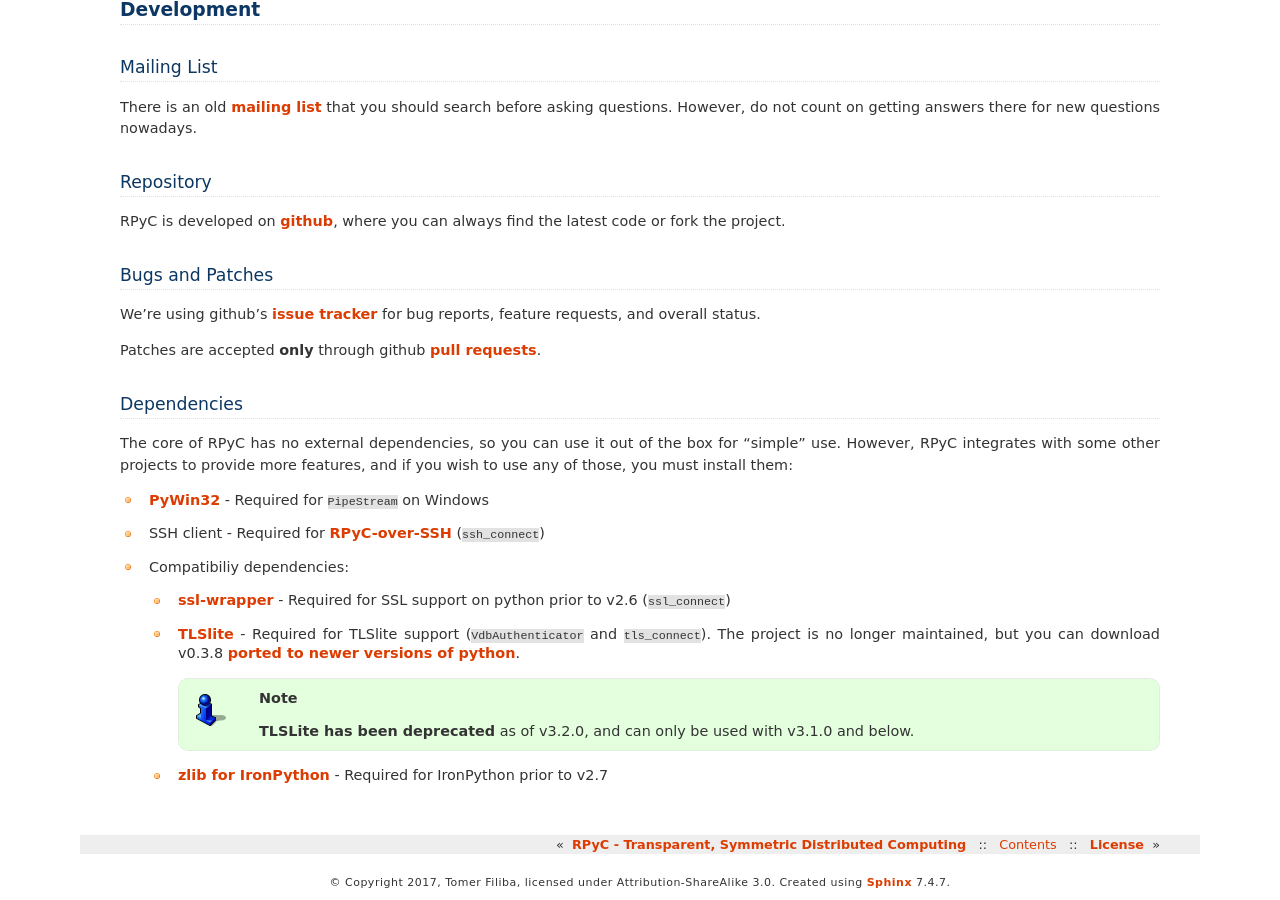
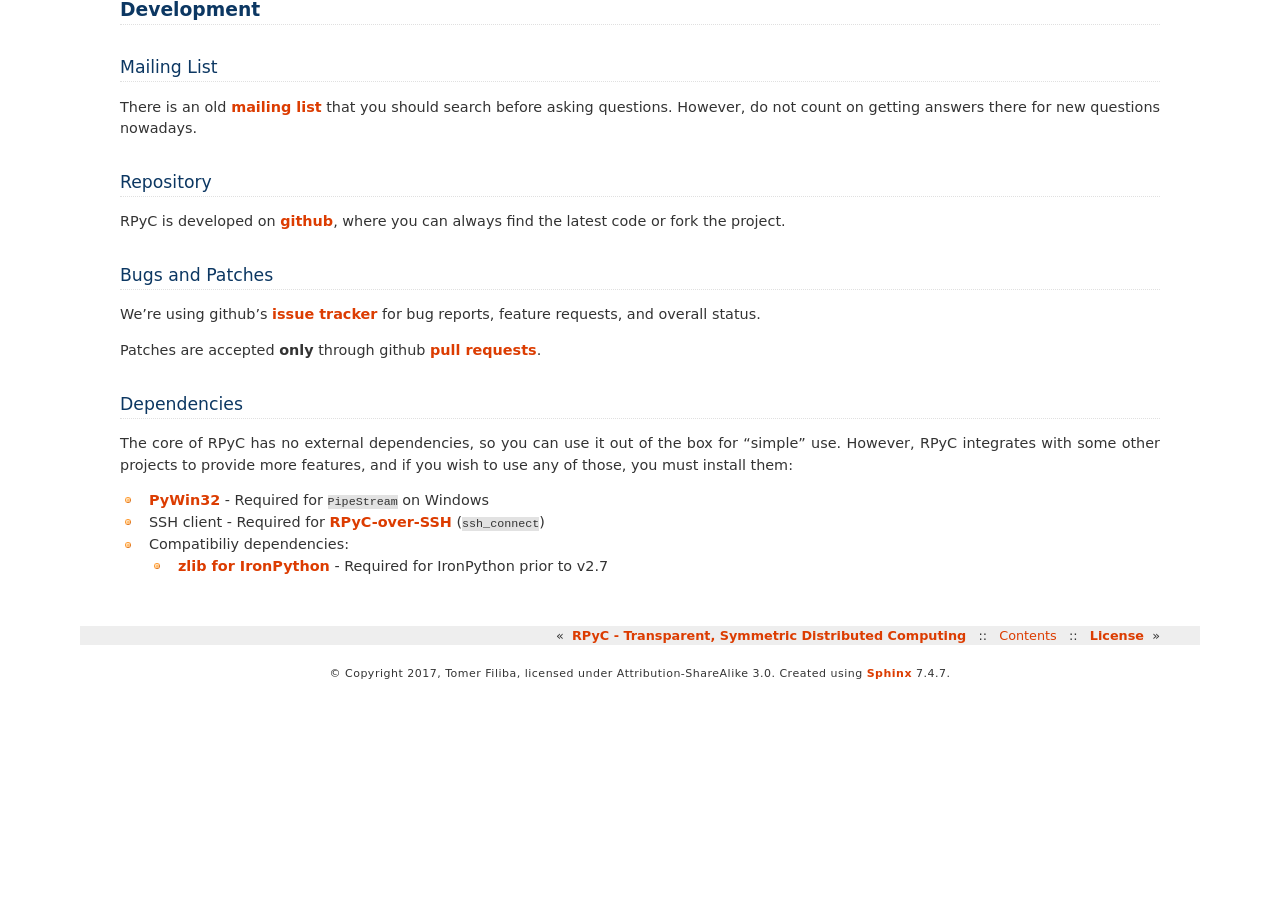
Before and after one commit to tomerfiliba-org/rpyc, a Sphinx documentation site: the page built from docs/install.rst, in a window 1280 px wide and 900 px high, scrolled down 935 px. Built offline with Sphinx 7.4.7, drawn with Linux system fonts in a browser that asks for light colours; after the commit the page ends 1625 px from its top, so only the background shows below that.

Commit message:
Remove notes for some very old dependencies...

```diff
--- a/docs/install.rst
+++ b/docs/install.rst
@@ -95,16 +95,5 @@
 
 * Compatibiliy dependencies:
 
-  * `ssl-wrapper <http://pypi.python.org/pypi/ssl/>`_ - Required for SSL support
-    on python prior to v2.6 (``ssl_connect``)
-
-  * `TLSlite <http://trevp.net/tlslite/>`_ - Required for TLSlite support
-    (``VdbAuthenticator`` and ``tls_connect``). The project is no longer maintained,
-    but you can download v0.3.8 `ported to newer versions of python
-    <http://sourceforge.net/projects/rpyc/files/tlslite/>`_.
-
-    .. note::
-       **TLSLite has been deprecated** as of v3.2.0, and can only be used with v3.1.0 and below.
-
   * `zlib for IronPython <https://bitbucket.org/jdhardy/ironpythonzlib>`_ - Required
     for IronPython prior to v2.7
```
